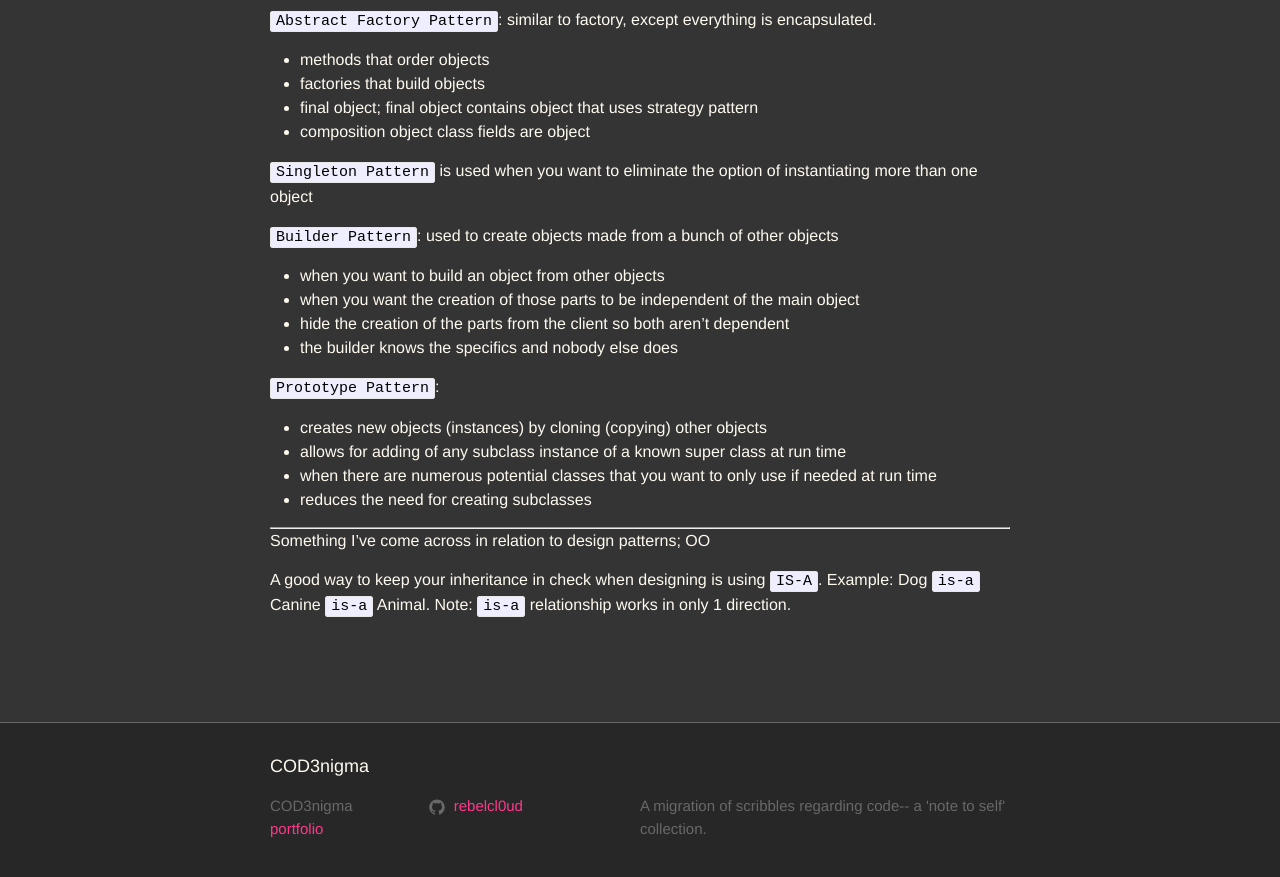
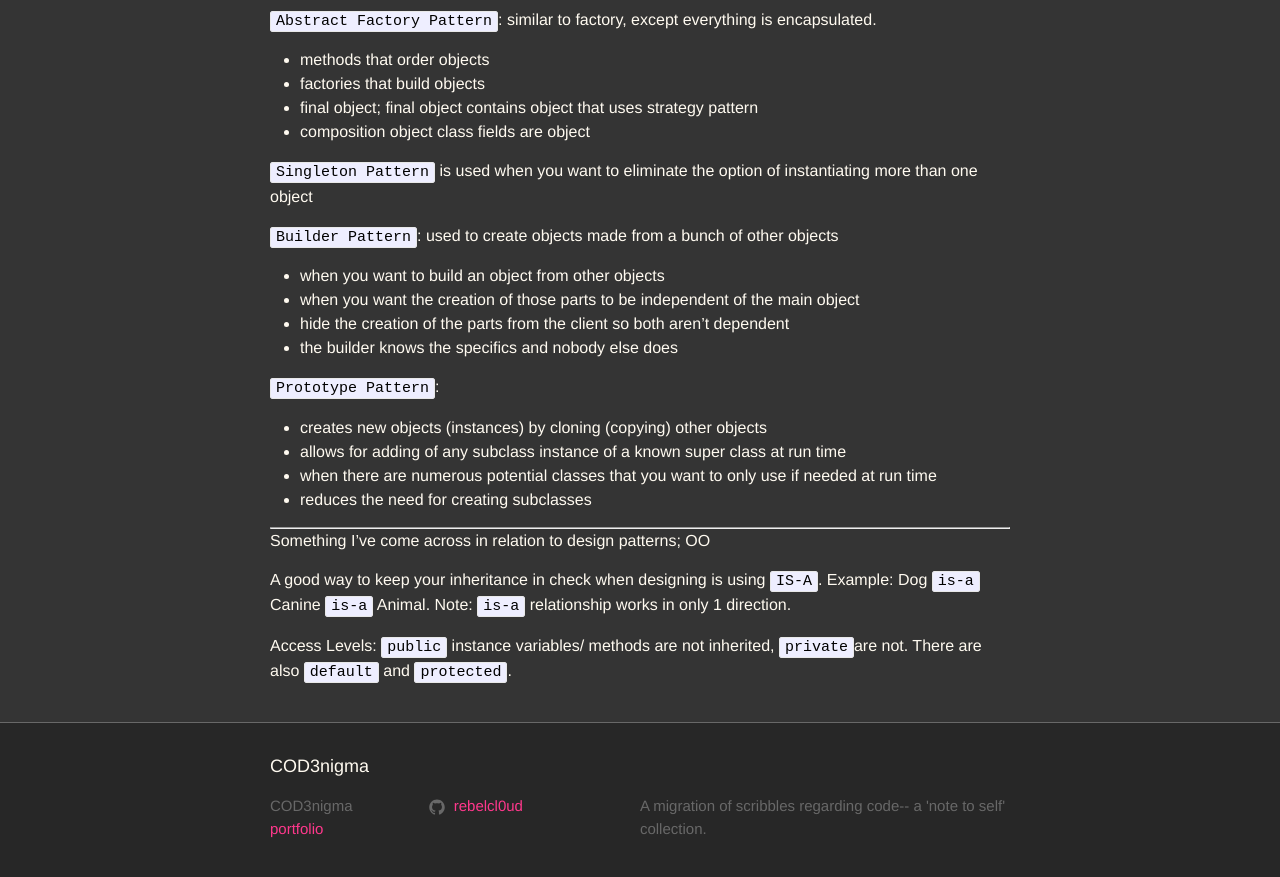
Before and after one commit to rebelcl0ud/blog, a Jekyll site: the page built from _posts/2019-03-17-[64]-design-patterns.markdown, in a window 1280 px wide and 900 px high, scrolled down 663 px. Shown: the top 877 px of the window. Built offline with Jekyll 4.4.1, drawn with Linux system fonts in a browser that asks for light colours; before the commit the page ends 1497 px from its top, so only the background shows below that.

Commit message:
update: access levels
ie: private, default, protected, public

```diff
--- a/_posts/2019-03-17-[64]-design-patterns.markdown
+++ b/_posts/2019-03-17-[64]-design-patterns.markdown
@@ -44,3 +44,5 @@ I tend to forget things so I figure throwing a little post up with main pointers
   Something I've come across in relation to design patterns; OO
 
   A good way to keep your inheritance in check when designing is using `IS-A`. Example: Dog `is-a` Canine `is-a` Animal. Note: `is-a` relationship works in only 1 direction.
+
+  Access Levels: `public` instance variables/ methods are not inherited, `private`are not. There are also `default` and `protected`.
```
